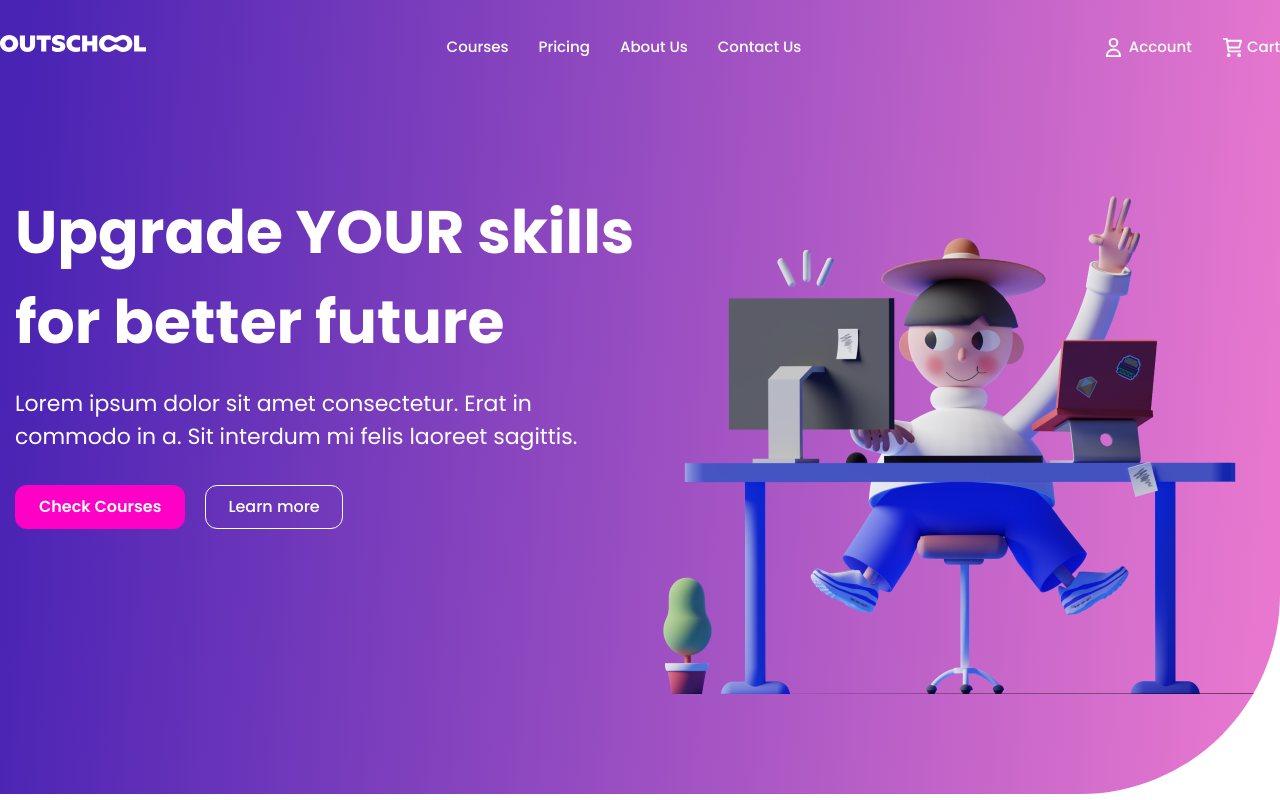
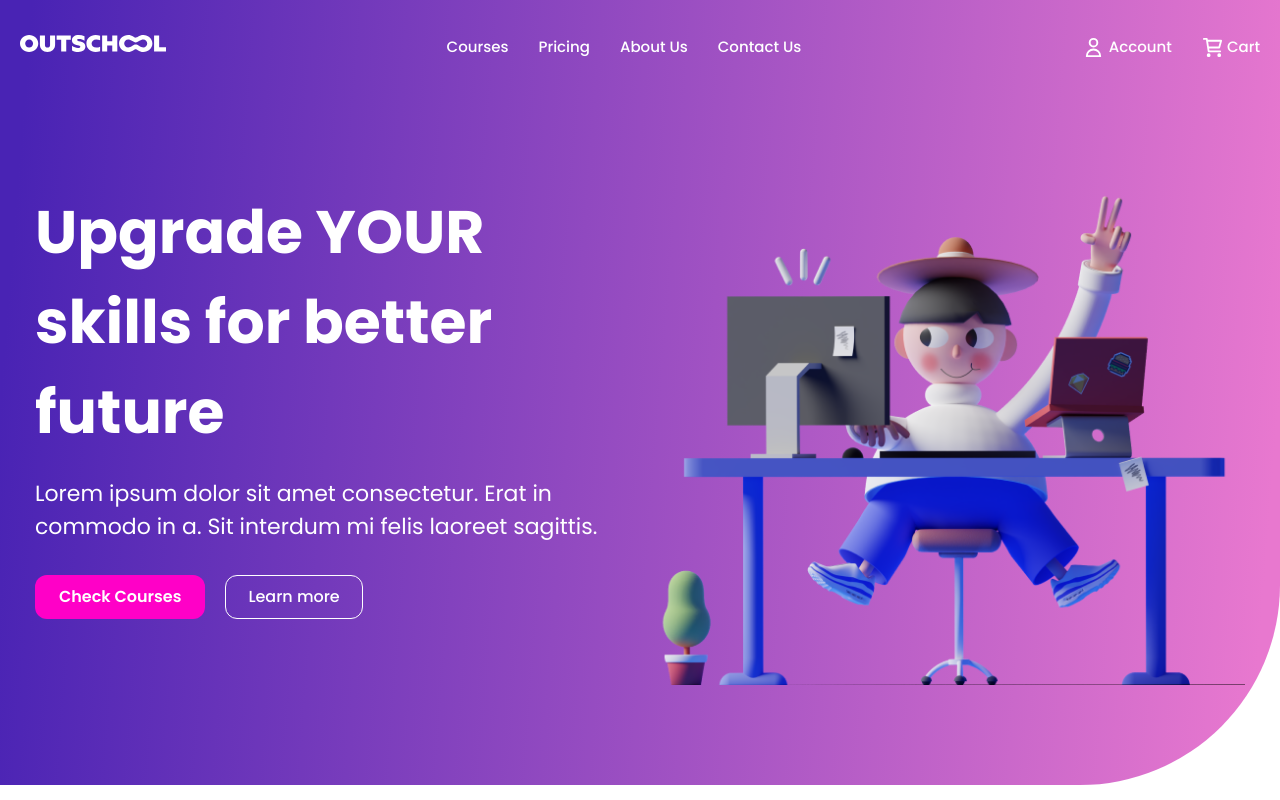
Before and after one commit to k1ddd/outschool, a plain HTML site: page index.html in a window 1280 px wide. Shown: the top 800 px of the page. Drawn offline with nearby package versions, Linux system fonts and the light colour scheme.

Commit message:
made some changes to the project

```diff
--- a/index.html
+++ b/index.html
@@ -8,6 +8,7 @@
     <title>Document</title>
     <script src="https://cdn.tailwindcss.com"></script>
     <script src="./js/tailwind.config.js"></script>
+
     <link rel="stylesheet" href="output.css">
     <link rel="preconnect" href="https://fonts.googleapis.com">
     <link rel="preconnect" href="https://fonts.gstatic.com" crossorigin>
@@ -18,9 +19,9 @@
 
 <body>
 
-    <section class="bg-heroGradient rounded-br-[200px] overflow-hidden ">
+    <section class="bg-heroGradient rounded-br-[200px] overflow-hidden">
         <!-- Header -->
-        <header class="max-w-[1336px] mx-auto flex justify-between pt-[35px] lg:px-5 sm:pt-5">
+        <header class="max-w-[1336px] mx-auto flex justify-between pt-[35px] px-5 sm:pt-5">
             <!-- Logo -->
             <a class="z-[1]" href="#"><svg width="146" height="17" viewbox="0 0 146 17" fill="none"
                     xmlns="http://www.w3.org/2000/svg">
@@ -118,10 +119,10 @@
         <!-- Section Hero -->
         <section>
             <div
-                class="max-w-[1250px] mx-auto grid grid-cols-2 pt-32 lg:px-5 lg:pt-20 pb-[100px] sm:grid-cols-1 sm:pt-16 sm:gap-5">
+                class="max-w-[1250px]  mx-auto grid grid-cols-2 pt-32 px-5 lg:pt-20 pb-[100px] sm:grid-cols-1 sm:pt-16 sm:gap-5">
                 <div>
                     <h1
-                        class="text-white font-bold text-[60px] leading-normal lg:text-5xl lg:leading-normal md:text-4xl sm:text-3xl sm:leading-10">
+                        class=" text-white font-bold text-[60px] leading-normal lg:text-5xl lg:leading-normal md:text-4xl sm:text-3xl sm:leading-10">
                         Upgrade
                         YOUR skills for
                         better future
--- a/js/tailwind.config.js
+++ b/js/tailwind.config.js
@@ -2,6 +2,7 @@ tailwind.config = {
 
   theme: {
     screens: {
+
       lg: { max: "1199.99px" },
       md: { max: "991.99px" },
       sm: { max: "767.99px" },
```
